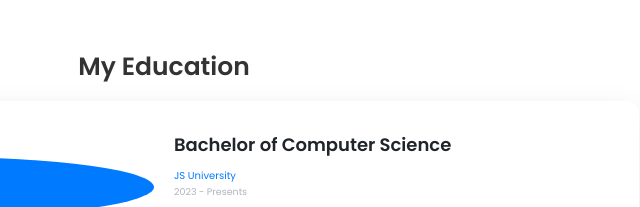
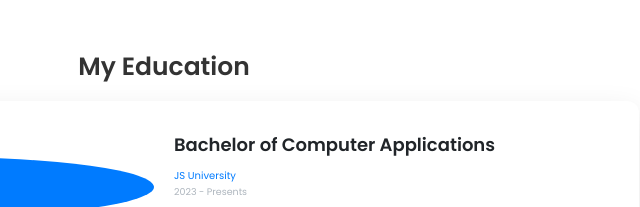
Before and after one commit to ErAbhishekprajapati/Portfolio, a plain HTML site: page index.html in a window 1280 px wide. Shown: the part 5520-5727 px from the top of the page, 476-1116 px from the left. Drawn offline with nearby package versions, Linux system fonts and the light colour scheme.

Commit message:
Update index.html

```diff
--- a/index.html
+++ b/index.html
@@ -588,7 +588,7 @@ h2.section-title {
                             <i class="fas fa-graduation-cap"></i>
                         </div>
                         <div>
-                            <h5>Bachelor of Computer Science</h5>
+                            <h5>Bachelor of Computer Applications</h5>
                             <p class="institution">JS University</p>
                             <small>2023 - Presents</small>
                             <p>Graduated with honors, focusing on web development, machine learning, and data structures. Developed key skills in problem-solving and computational thinking.</p>
```
